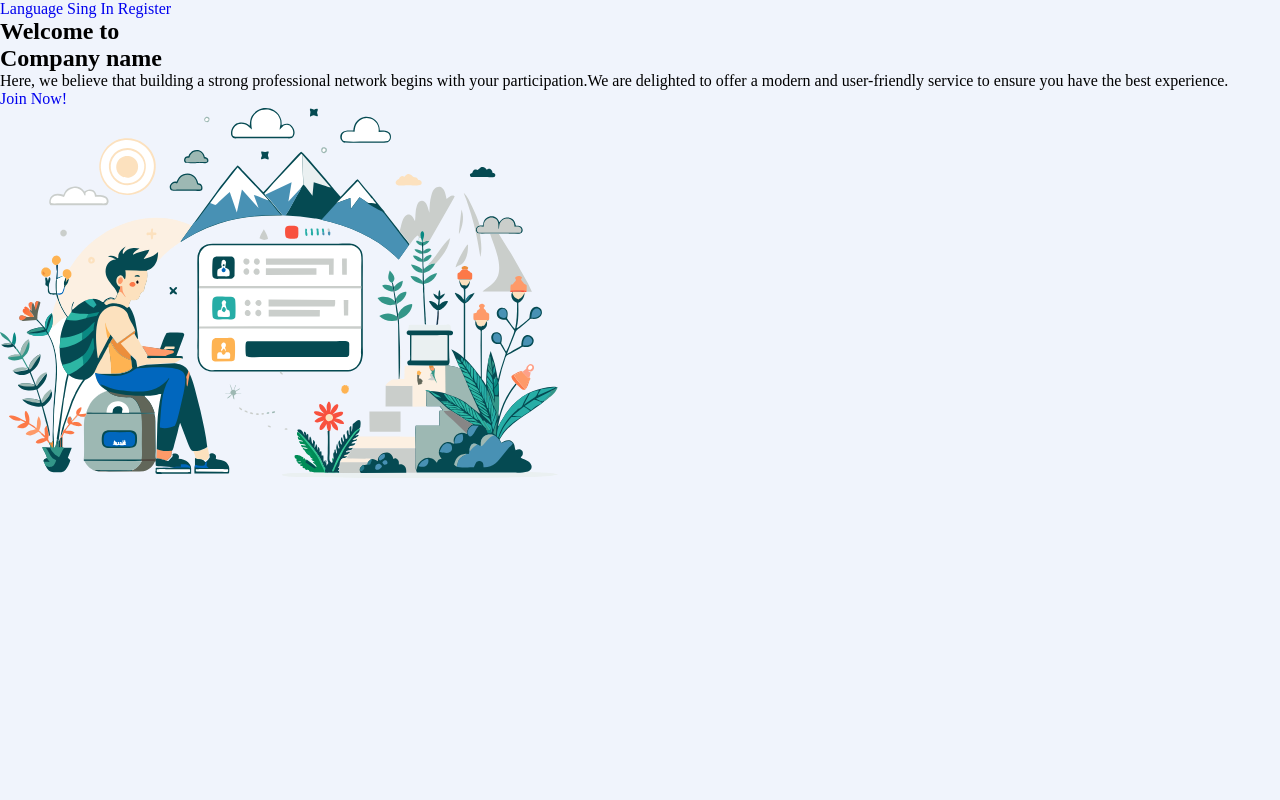
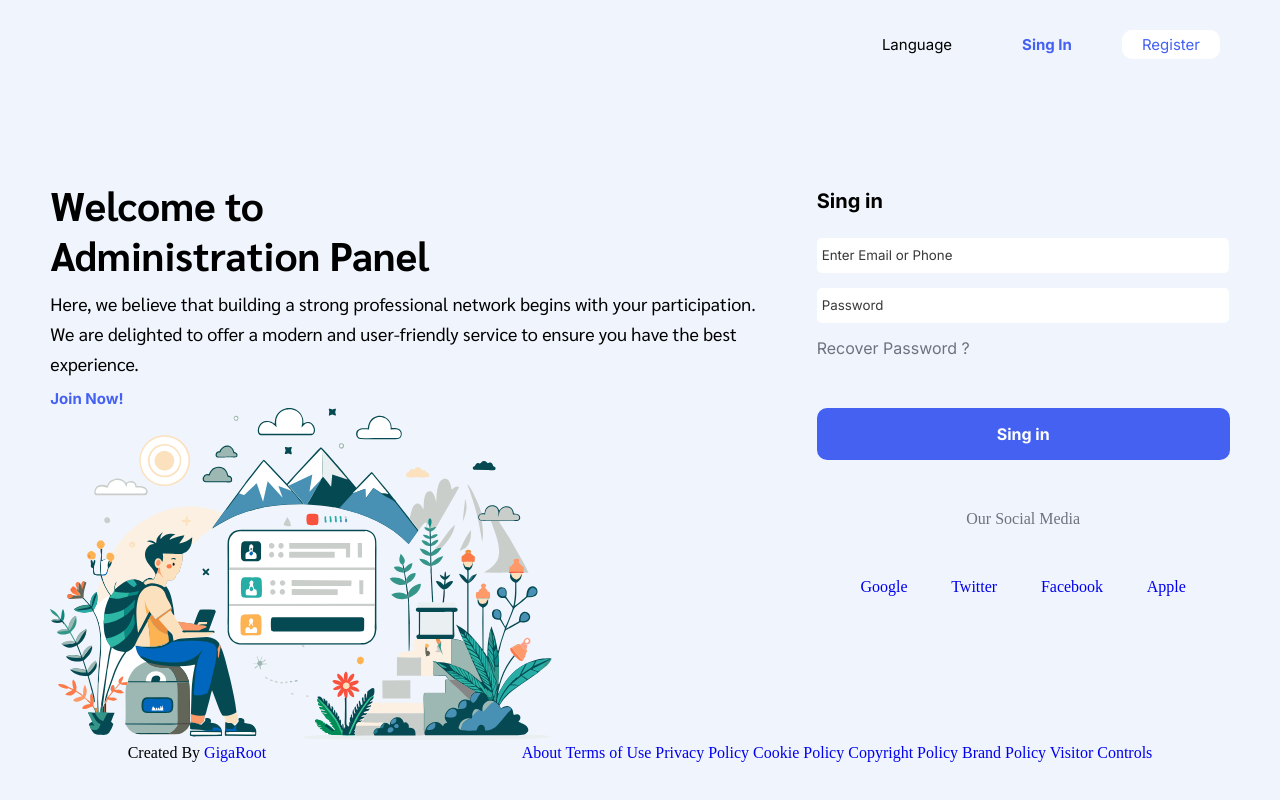
Before and after one commit to RaufAhmadov/freetemplates, a plain HTML site: page LoginPage/index.html in a window 1280 px wide. Drawn offline with Linux system fonts and the light colour scheme.

Commit message:
LogIn page updated 09.01.25

```diff
--- a/LoginPage/assets/css/style.css
+++ b/LoginPage/assets/css/style.css
@@ -3,8 +3,174 @@
     margin: 0;
     box-sizing: border-box;
     text-decoration: none;
+    /* font-family: "Sarabun", serif; */
+}
+
+a, button{
+    cursor: pointer;
 }
 
 body{
     background-color: #F0F4FC;
 }
+
+header nav{
+    display: flex;
+    justify-content: flex-end;
+    align-items: flex-end;
+    gap: 30px;
+    padding: 30px 60px 30px 0;
+}
+
+header nav a{
+    display: block;
+    font-family: "Inter", serif;
+    font-size: 15px;
+    padding: 5px 20px;
+}
+
+nav a:nth-child(1){
+    color: #000;
+}
+
+nav a:nth-child(2){
+    color: #4461F2;
+    font-weight: 700;
+}
+
+nav a:nth-child(3){
+    color: #4461F2;
+    background-color: #fff;
+    border-radius: 10px;
+}
+
+.row{
+    display: flex;
+    justify-content: space-evenly;
+    align-items: self-start;
+    padding-top: 100px;
+}
+
+/* .left{
+    width: 50%;
+} */
+
+.head_name h1, .head_name h2{
+    font-family: "Sarabun", serif;
+    font-size: 40px;
+    font-weight: 700;
+    line-height: 30px;
+    padding-bottom: 20px;
+}
+
+.head_text p{
+    line-height: 30px;
+    font-family: "Sarabun", serif;
+    font-size: 18px;
+    width: 716px;
+}
+
+.head_text a{
+    display: block;
+    font-size: 15px;
+    font-weight: 700;
+    font-family: "Inter", serif;
+    color: #4461F2;
+    padding-top: 10px;
+}
+
+.main_img{
+    width: 70%;
+    height: 70%;
+    overflow: hidden;
+}
+
+.main_img img{
+    width: 100%;
+    height: 100%;
+    object-fit: cover;
+}
+
+/* .right{
+    width: 50%;
+} */
+
+.login_input{
+    width: 100%;
+}
+
+.login_input h4{
+    font-size: 20px;
+    font-weight: 700;
+    font-family: "Inter", serif;
+    padding-bottom: 25px;
+}
+
+form{
+    width: 100%;
+}
+
+
+form input{
+    display: block;
+    margin-bottom: 15px;
+    padding: 10px 5px;
+    width: 412px;
+    border: none;
+    border-radius: 5px;
+}
+
+form input::placeholder{
+    color: #383838;
+    font-family: "Inter", serif;
+    font-weight: 400;
+}
+
+form a{
+    display: inline-block;
+    font-family: "Inter", serif;
+    color: #6C737F;
+    padding-bottom: 50px;
+}
+
+.login_input a:hover{
+    text-decoration: underline;
+}
+
+.sing_in_btn{
+    display: block;
+    background-color: #4461F2;
+    border: none;
+    color: #fff;
+    padding: 16px 180px;
+    border-radius: 10px;
+    font-family: "Inter", serif;
+    font-weight: 700;
+    font-size: 16px;
+}
+
+.another_login{
+    width: 100%;
+}
+
+.another_login p{
+    text-align: center;
+    padding: 50px 0;
+    color: #6C737F;
+}
+
+.social_icons{
+    display: flex;
+    justify-content: space-evenly;
+    align-items: center;
+}
+
+footer{
+    display: flex;
+    justify-content: space-around;
+    align-items: center;
+}
+
+.footer_left{}
+
+.footer_right{}
--- a/LoginPage/index.html
+++ b/LoginPage/index.html
@@ -22,17 +22,47 @@
             <section class="left">
                 <div class="head_name">
                     <h1>Welcome to</h1>
-                    <h2>Company name</h2>
+                    <h2>Administration Panel</h2>
                 </div>
                 <div class="head_text">
-                    <p>Here, we believe that building a strong professional network begins with your participation.We are delighted to offer a modern and user-friendly service to ensure you have the best experience.</p>
+                    <p>Here, we believe that building a strong professional network begins with your participation. We are delighted to offer a modern and user-friendly service to ensure you have the best experience.</p>
                     <a href="#">Join Now!</a>
                 </div>
-                <div><img src="/LoginPage/assets/img/main-frame.svg" alt="Main Frame"></div>
+                <div class="main_img"><img src="/LoginPage/assets/img/main-frame.svg" alt="Main Frame"></div>
             </section>
-            <section class="right"></section>
+            <section class="right">
+                <div class="login_input">
+                    <h4>Sing in</h4>
+                    <form action="#">
+                        <input type="email" name="email" id="login_email" placeholder="Enter Email or Phone">
+                        <input type="password" name="pass" id="login_pass" placeholder="Password">
+                        <a href="#">Recover Password ?</a>
+                        <button type="button" class="sing_in_btn">Sing in</button>
+                    </form>
+                </div>
+                <div class="another_login">
+                    <p>Our Social Media</p>
+                    <div class="social_icons">
+                        <a href="#">Google</a>
+                        <a href="#">Twitter</a>
+                        <a href="#">Facebook</a>
+                        <a href="#">Apple</a>
+                    </div>
+                </div>
+            </section>
         </div>
     </main>
-    <footer></footer>
+    <footer>
+        <div class="footer_left">Created By <a href="#">GigaRoot</a></div>
+        <div class="footer_right">
+            <a href="#">About</a>
+            <a href="#">Terms of Use</a>
+            <a href="#">Privacy Policy</a>
+            <a href="#">Cookie Policy</a>
+            <a href="#">Copyright Policy</a>
+            <a href="#">Brand Policy</a>
+            <a href="#">Visitor Controls</a>
+        </div>
+    </footer>
 </body>
 </html>
```
